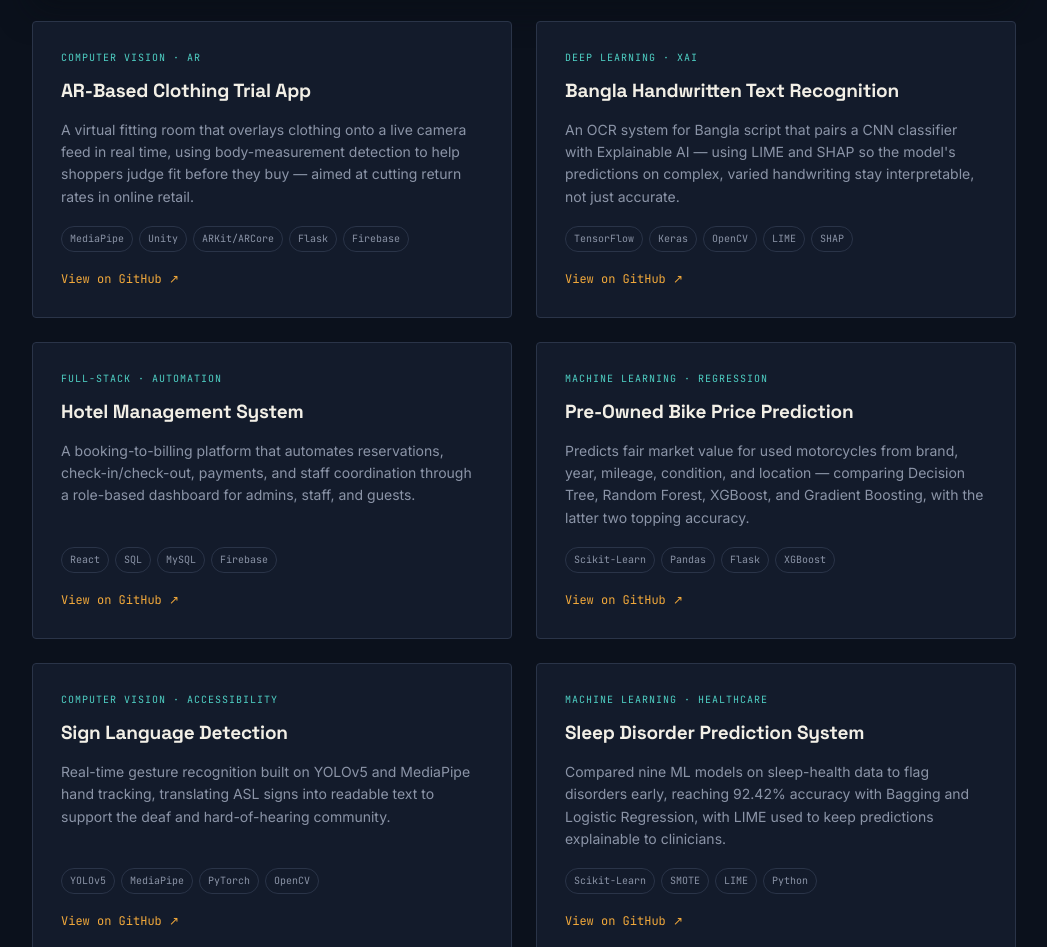
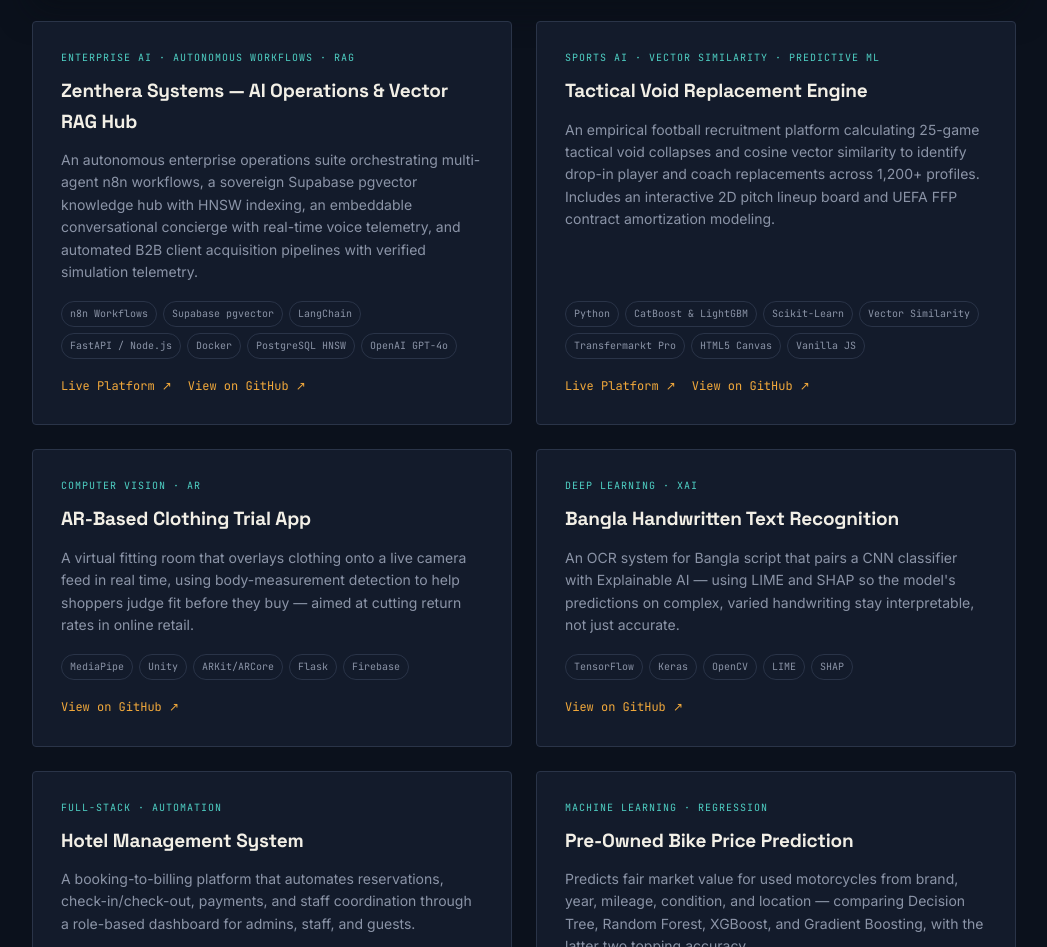
Before and after one commit to ReaduanulFaridFahim/readuanulfaridfahim.github.io, a website: page index.html in a window 1280 px wide. Shown: the part 3835-4782 px from the top of the page, without its empty margins (116-1163 px from the left). Drawn offline with Linux system fonts and the light colour scheme.

Commit message:
feat(projects): add Zenthera Systems AI Automation and Tactical Void Replacement Engine

```diff
--- a/index.html
+++ b/index.html
@@ -804,6 +804,32 @@
       </div>
 
       <div class="card reveal">
+        <span class="tag">Enterprise AI · Autonomous Workflows · RAG</span>
+        <h3>Zenthera Systems — AI Operations &amp; Vector RAG Hub</h3>
+        <p>An autonomous enterprise operations suite orchestrating multi-agent n8n workflows, a sovereign Supabase pgvector knowledge hub with HNSW indexing, an embeddable conversational concierge with real-time voice telemetry, and automated B2B client acquisition pipelines with verified simulation telemetry.</p>
+        <div class="stack">
+          <span>n8n Workflows</span><span>Supabase pgvector</span><span>LangChain</span><span>FastAPI / Node.js</span><span>Docker</span><span>PostgreSQL HNSW</span><span>OpenAI GPT-4o</span>
+        </div>
+        <div style="display:flex; gap:16px; margin-top:18px; flex-wrap:wrap;">
+          <a class="card-link" href="https://readuanulfaridfahim.github.io/Zenthera-Systems-AI-Automation/" target="_blank" rel="noopener noreferrer" style="margin-top:0;">Live Platform ↗</a>
+          <a class="card-link" href="https://github.com/ReaduanulFaridFahim/Zenthera-Systems-AI-Automation" target="_blank" rel="noopener noreferrer" style="margin-top:0;">View on GitHub ↗</a>
+        </div>
+      </div>
+
+      <div class="card reveal">
+        <span class="tag">Sports AI · Vector Similarity · Predictive ML</span>
+        <h3>Tactical Void Replacement Engine</h3>
+        <p>An empirical football recruitment platform calculating 25-game tactical void collapses and cosine vector similarity to identify drop-in player and coach replacements across 1,200+ profiles. Includes an interactive 2D pitch lineup board and UEFA FFP contract amortization modeling.</p>
+        <div class="stack">
+          <span>Python</span><span>CatBoost &amp; LightGBM</span><span>Scikit-Learn</span><span>Vector Similarity</span><span>Transfermarkt Pro</span><span>HTML5 Canvas</span><span>Vanilla JS</span>
+        </div>
+        <div style="display:flex; gap:16px; margin-top:18px; flex-wrap:wrap;">
+          <a class="card-link" href="https://readuanulfaridfahim.github.io/tactical-void-replacement-engine/" target="_blank" rel="noopener noreferrer" style="margin-top:0;">Live Platform ↗</a>
+          <a class="card-link" href="https://github.com/ReaduanulFaridFahim/tactical-void-replacement-engine" target="_blank" rel="noopener noreferrer" style="margin-top:0;">View on GitHub ↗</a>
+        </div>
+      </div>
+
+      <div class="card reveal">
         <span class="tag">Computer Vision · AR</span>
         <h3>AR-Based Clothing Trial App</h3>
         <p>A virtual fitting room that overlays clothing onto a live camera feed in real time, using body-measurement detection to help shoppers judge fit before they buy — aimed at cutting return rates in online retail.</p>
```
